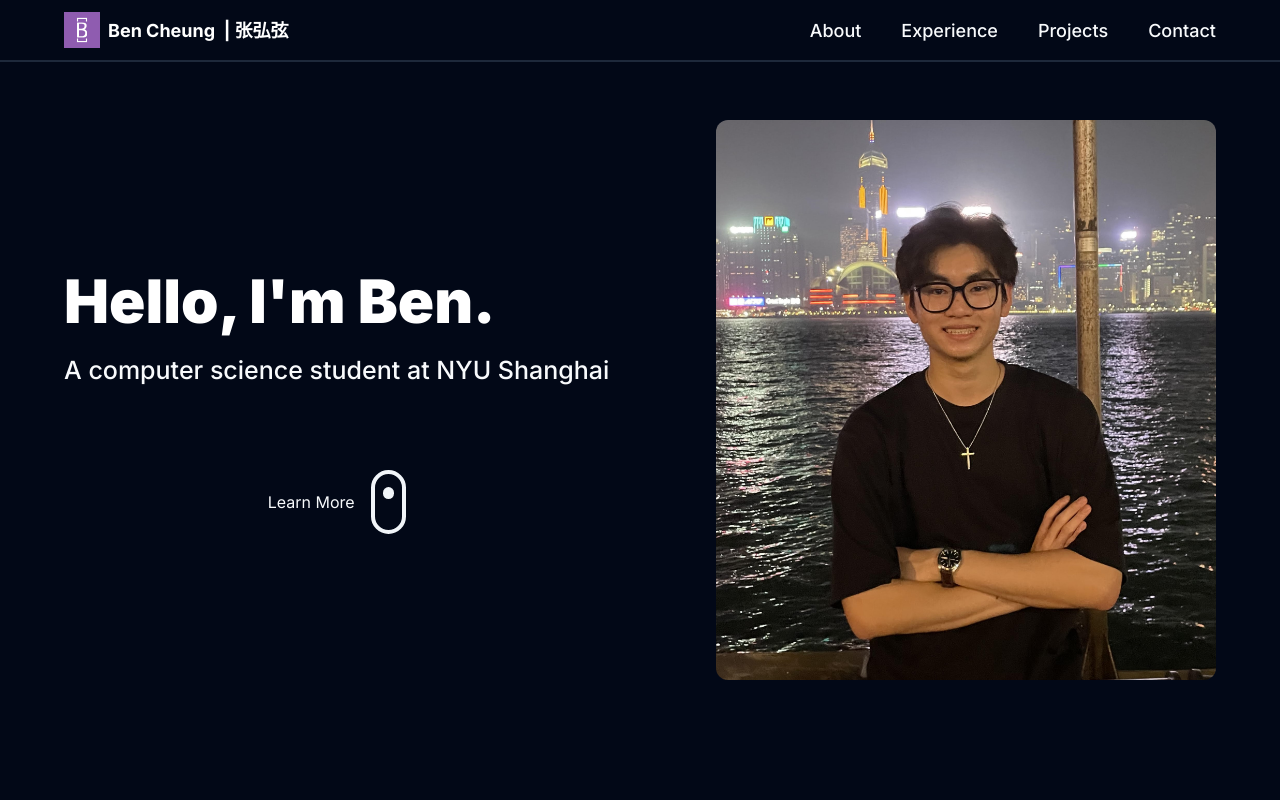
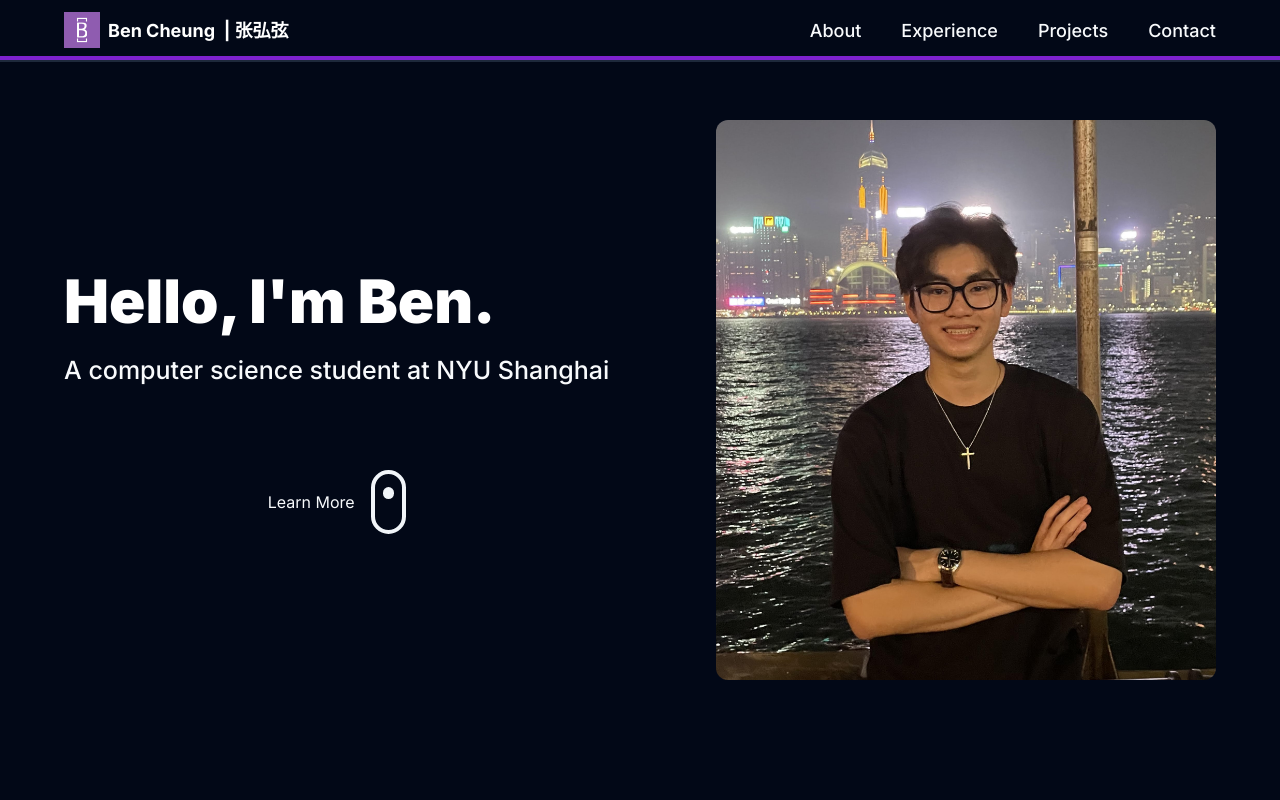
Before and after one commit to BCCheungGit/bencheung, a Next.js app: page / in a window 1280 px wide. Shown: the top 800 px of the page. Built offline with nearby package versions, Linux system fonts and the light colour scheme.

Commit message:
added scroll progress bar and hide scrollbar

```diff
--- a/package.json
+++ b/package.json
@@ -19,6 +19,7 @@
     "react-dom": "^18",
     "react-tilt": "^1.0.2",
     "tailwind-merge": "^2.4.0",
+    "tailwind-scrollbar-hide": "^1.1.7",
     "tailwindcss-animate": "^1.0.7"
   },
   "devDependencies": {
--- a/src/app/components/NavBar.tsx
+++ b/src/app/components/NavBar.tsx
@@ -9,6 +9,7 @@ import {
     PopoverContent,
     PopoverTrigger,
   } from "@/components/ui/popover"
+import ScrollProgressBar from "./ScrollProgressBar";
 
 
 const Navbar = () => {
@@ -79,6 +80,7 @@ const Navbar = () => {
                 </div>
                 </Popover>
             </div>
+            <ScrollProgressBar />
         </nav>
     )
 }
--- /dev/null
+++ b/src/app/components/ScrollProgressBar.tsx
@@ -0,0 +1,21 @@
+"use client";
+
+import { motion, useScroll, useSpring } from "framer-motion";
+
+const ScrollProgressBar = () => {
+  const { scrollYProgress } = useScroll();
+  const scaleX = useSpring(scrollYProgress, {
+    stiffness: 100,
+    damping: 30,
+    restDelta: 0.001
+  });
+
+  return (
+    <motion.div
+      style={{ scaleX }}
+      className="absolute bottom-0 left-0 right-0 h-1 bg-purple-700 origin-left"
+    />
+  );
+};
+
+export default ScrollProgressBar;
--- a/src/app/layout.tsx
+++ b/src/app/layout.tsx
@@ -15,7 +15,7 @@ export default function RootLayout({
   children: React.ReactNode;
 }>) {
   return (
-    <html lang="en" className="dark" style={{scrollBehavior: 'smooth'}}>
+    <html lang="en" className="dark scrollbar-hide" style={{scrollBehavior: 'smooth'}}>
       <body className={inter.className}>{children}</body>
     </html>
   );
--- a/src/app/page.tsx
+++ b/src/app/page.tsx
@@ -1,6 +1,7 @@
 import About from "./components/About";
 import Hero from "./components/Hero";
 import Navbar from "./components/NavBar";
+
 
 
 
--- a/tailwind.config.ts
+++ b/tailwind.config.ts
@@ -74,7 +74,11 @@ const config = {
       },
     },
   },
-  plugins: [require("tailwindcss-animate")],
+  plugins: [
+    require("tailwindcss-animate"),
+    require('tailwind-scrollbar-hide')
+
+  ],
 } satisfies Config
 
 export default config
```
Also changed, not shown: 1 other file (tests, documents, lock files or other folders).
